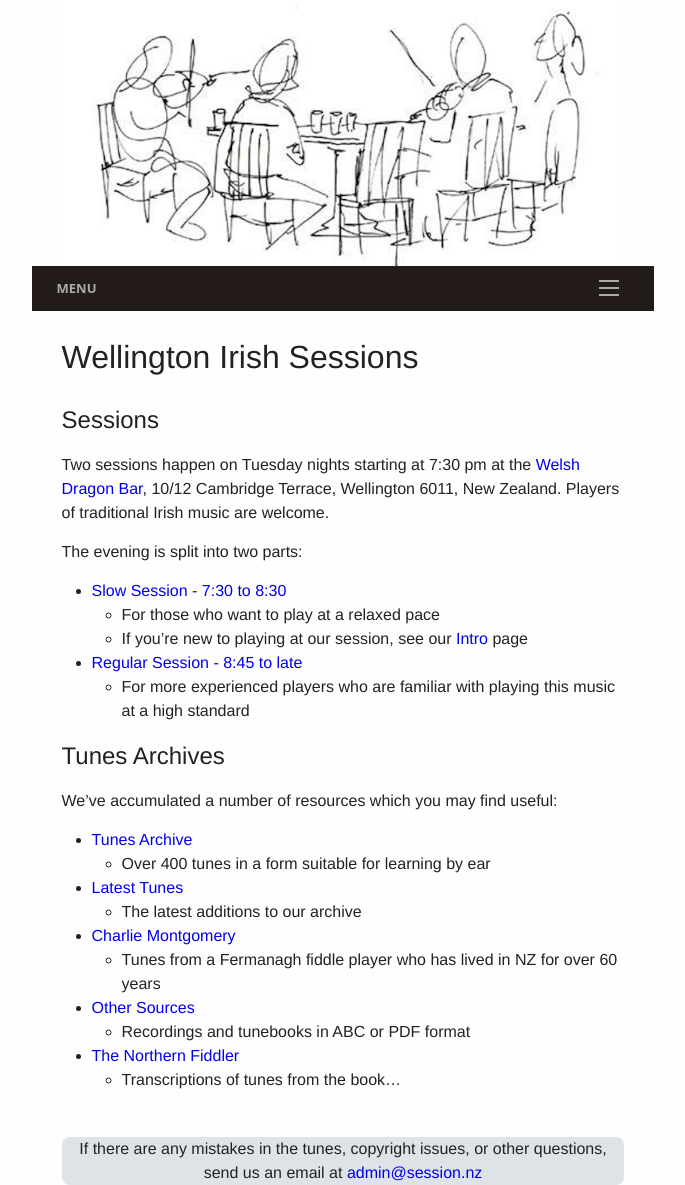
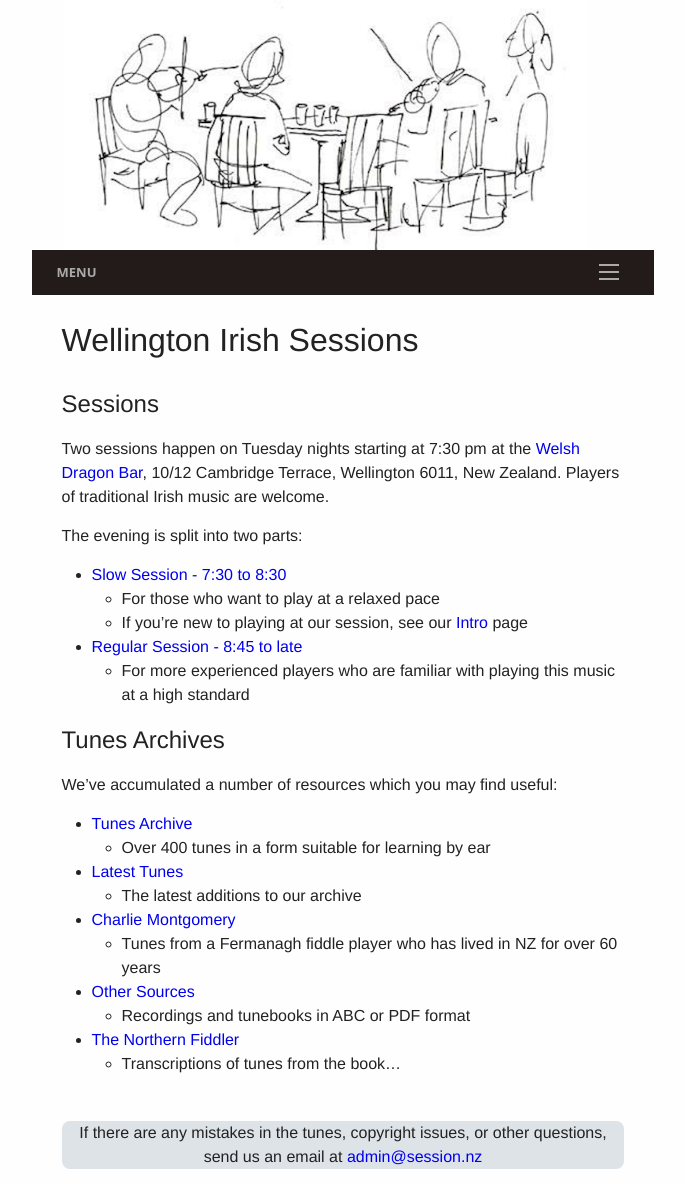
Before and after one commit to slow-session/dev.session.nz, a Jekyll site: the page built from index.md, in a window 1280 px wide. Shown: the whole page, without its empty margins (297-982 px from the left). Built offline with Jekyll 4.4.1, drawn with Linux system fonts in a browser that asks for light colours.

Commit message:
modified:   _includes/header.html 	modified:   _sass/_base.scss

```diff
--- a/_includes/header.html
+++ b/_includes/header.html
@@ -1,11 +1,11 @@
 {% if page.header%}
   <header>
-      <a href="{{ site.github.url }}/"><img class="header-image" src="{{ site.github.url }}/{{ page.header_xl }}" sizes="100vw" srcset="{{ site.github.url }}/{{ page.header_sm }} 200w, {{ site.github.url }}/{{ page.header_med }} 641w, {{ site.github.url }}/{{ page.header_large }} 1025w, {{ site.github.url }}/{{ page.header_xl }} 1441w" alt="{{ site.name }} banner image" title="{{ site.name }} banner image" class="center"></a>
+      <a href="{{ site.github.url }}/"><img class="header-image" src="{{ site.github.url }}/{{ page.header_xl }}" sizes="100vw" srcset="{{ site.github.url }}/{{ page.header_sm }} 200w, {{ site.github.url }}/{{ page.header_med }} 641w, {{ site.github.url }}/{{ page.header_large }} 1025w, {{ site.github.url }}/{{ page.header_xl }} 1441w" alt="{{ site.name }} banner image" title="{{ site.name }} banner image" class="center" width="588" height="250"></a>
   </header>
 
   {% elsif site.header %}
     <header>
-      <a href="{{ site.github.url }}/"><img class="header-image" src="{{ site.github.url }}/{{ site.header_xl }}" sizes="100vw" srcset="{{ site.github.url }}/{{ site.header_sm }} 200w, {{ site.github.url }}/{{ site.header_med }} 641w, {{ site.github.url }}/{{ site.header_large }} 1025w, {{ site.github.url }}/{{ site.header_xl }} 1441w" alt="{{ site.name }} banner image" title="{{ site.name }} banner image" class="center"></a>
+      <a href="{{ site.github.url }}/"><img class="header-image" src="{{ site.github.url }}/{{ site.header_xl }}" sizes="100vw" srcset="{{ site.github.url }}/{{ site.header_sm }} 200w, {{ site.github.url }}/{{ site.header_med }} 641w, {{ site.github.url }}/{{ site.header_large }} 1025w, {{ site.github.url }}/{{ site.header_xl }} 1441w" alt="{{ site.name }} banner image" title="{{ site.name }} banner image" class="center" width="588" height="250"></a>
     </header>
 
   {% else %}
--- a/_sass/_base.scss
+++ b/_sass/_base.scss
@@ -24,8 +24,9 @@
  * Images
  */
 img {
-    max-width: 100%;
-    vertical-align: middle;
+    //max-width: 100%;
+    //vertical-align: middle;
+    aspect-ratio: attr(width) / attr(height);
 }
 
 
```
